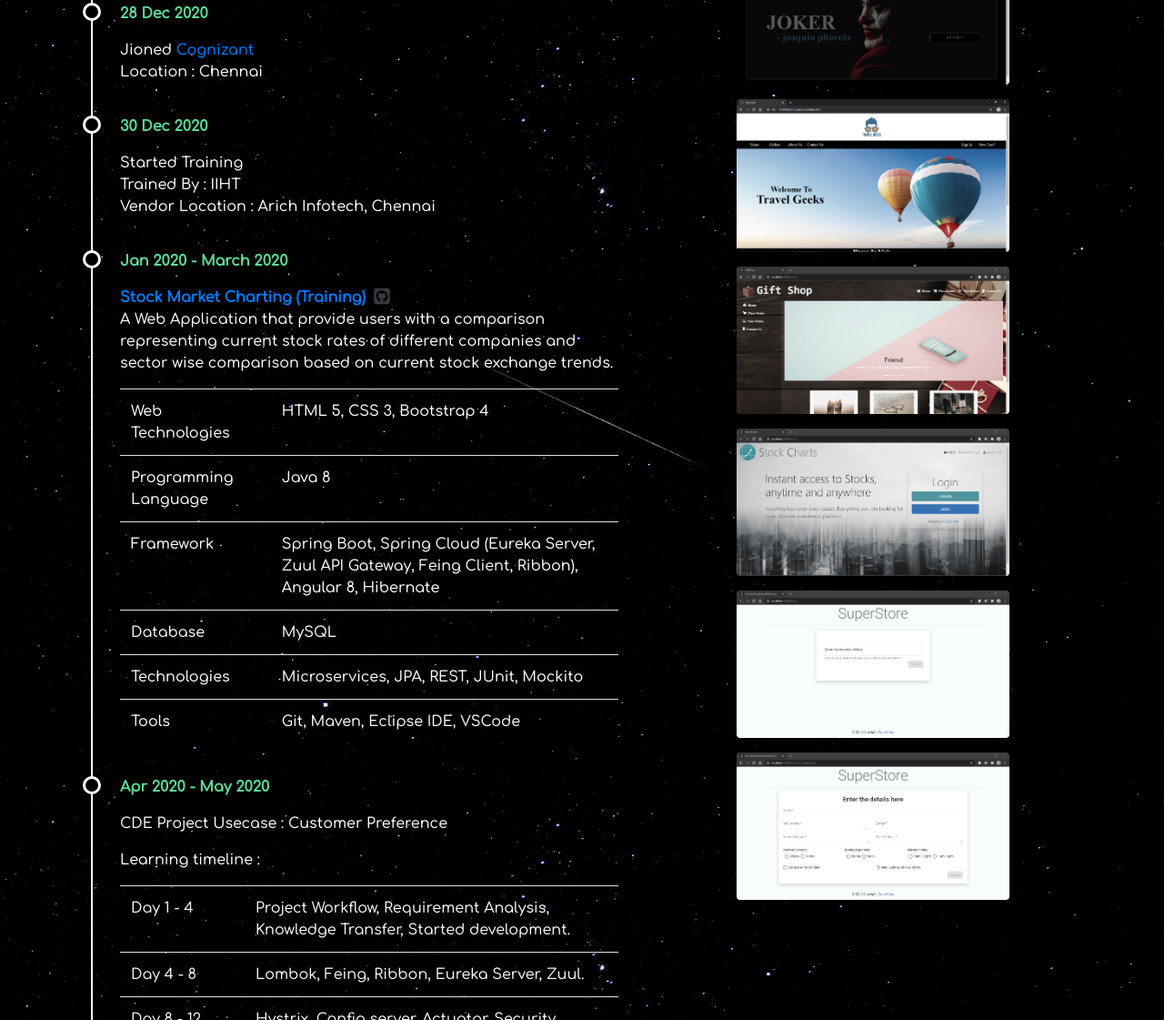
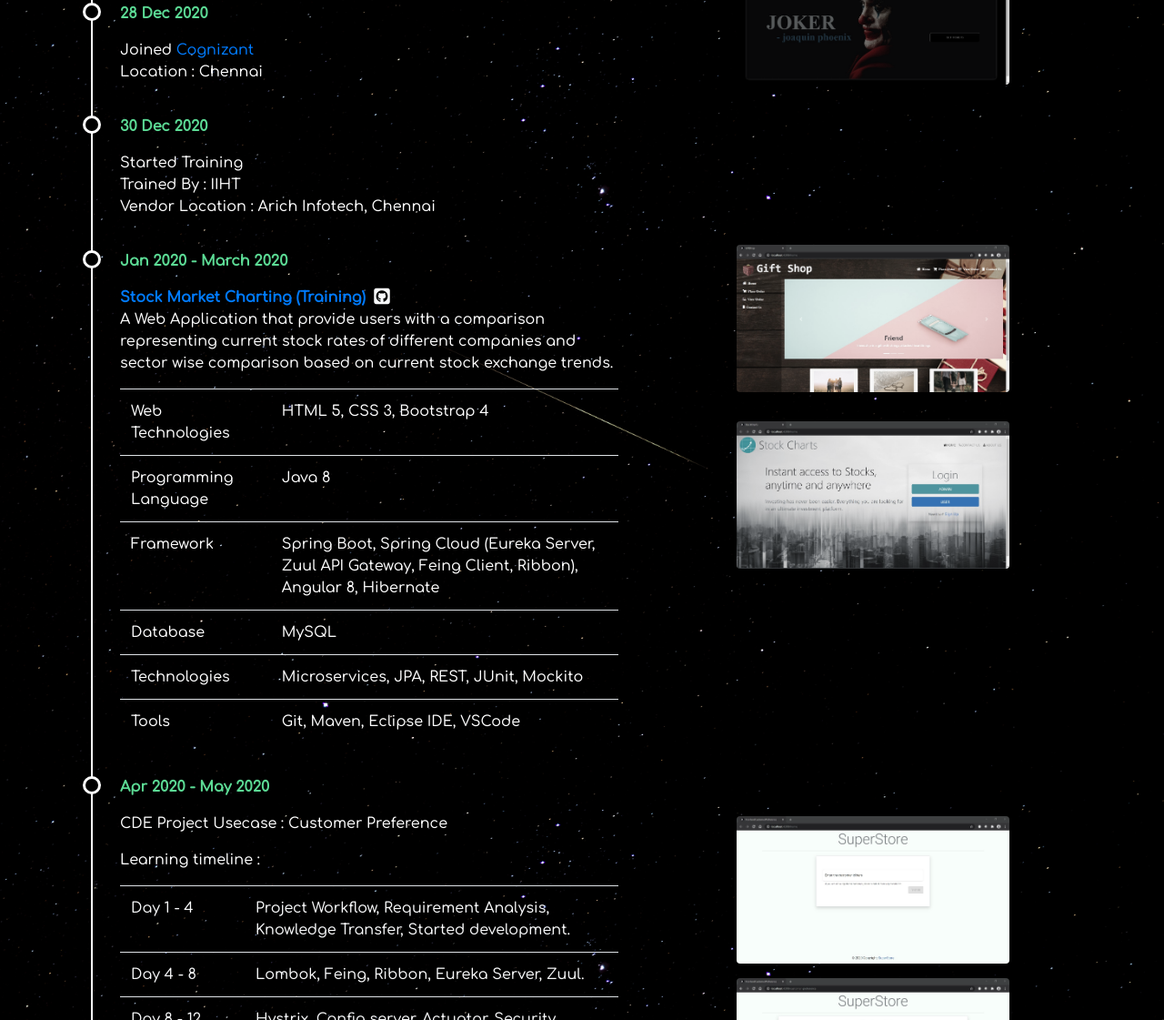
Before and after one commit to Gurudutt-S/Profile, a plain HTML site: page index.html in a window 1280 px wide. Shown: the part 1679-2800 px from the top of the page at 91% size. Drawn offline with nearby package versions, Linux system fonts and the light colour scheme.

Commit message:
9th commit

```diff
--- a/index.html
+++ b/index.html
@@ -21,13 +21,12 @@
 		crossorigin="anonymous"></script>
 </head>
 
-<body>
+<body id="div1">
 	<nav class="navbar navbar-expand-md navbar-light sticky-top">
 		<div class="collapse navbar-collapse">
 			<ul class="navbar-nav mx-auto">
 				<li class="nav-item"><a href="#div1" class="nav-link text-muted">ABOUT ME</a></li>
 				<li class="nav-item"><a href="#div2" class="nav-link text-muted"></i>EDUCATION</a></li>
-				<li class="nav-item"><a href="#div3" class="nav-link text-muted">PROJECT</a></li>
 				<li type="button" data-toggle="modal" data-target="#skill">
 					<span class="nav-link text-muted">SKILLS</span></li>
 				<li type="button" data-toggle="modal" data-target="#cde">
@@ -40,17 +39,18 @@
 		<!-- gurudutt -->
 		<div class="container">
 			<div class="jumbotron"
-				style="background-image: radial-gradient( circle farthest-corner at 10% 20%,  rgba(90,92,106,1) 0%, rgba(32,45,58,1) 81.3% );mix-blend-mode: lighten;"
-				id="div1">
+				style="background-image: linear-gradient(to right, #434343 0%, black 100%);opacity: 90%;" >
+				<!-- background: linear-gradient(to right, #232526, #414345); -->
+				<!-- background-image: radial-gradient( circle farthest-corner at 10% 20%,  rgba(90,92,106,1) 0%, rgba(32,45,58,1) 81.3% ); -->
 				<div class="d-block text-center">
 					<img src="images/Gurudutt.jpg" alt="Gurudutt" width="120px" height="140px"
 						style="border-radius: 100%; box-shadow: 0px 0px 15px 5px rgba(0, 0, 0, 0.5);">
 				</div>
 				<div class="text-center" style="position:relative;top:10px;">
-					<h1>Hi, I'm <span class="display-4 font-weight-bold">Gurudutt S</span></h1>
+					<h1>Hi, I'm <span class="display-4 font-weight-bold text-primary">Gurudutt S</span></h1>
 				</div>
 				<div class="text-center" style="position:relative;top:10px;">
-					<h3 class="">Full Stack Developer</h1>
+					<h3 class="text-success">Full Stack Developer</h1>
 				</div>
 				<div class="text-center" style="position:relative;top:20px;">
 					<p class="d-block mx-auto w-75">I'm a Full Stack Developer who is a fresher in IT industry, having
@@ -97,7 +97,7 @@
 					</div>
 
 					<!-- project -->
-					<div id="div3" class="individual">
+					<div class="individual">
 						<p class="font-weight-bold" style="color: #5cdb95;">2019</p>
 						<p>Mobile Application for State Transport</p>
 						<p>GPS System for College Bus</p>
@@ -116,7 +116,7 @@
 
 					<div class="individual">
 						<p class="font-weight-bold" style="color: #5cdb95;">28 Dec 2020</p>
-						<p>Jioned <span class="text-primary">Cognizant</span> <br>
+						<p>Joined <span class="text-primary">Cognizant</span> <br>
 							Location : Chennai</p>
 					</div>
 
@@ -132,7 +132,7 @@
 						<p><a href="https://github.com/Gurudutt-S/Stock-market-charting" target="_blank"><span
 									class="font-weight-bold text-primary">Stock Market Charting
 									(Training)</span>&nbsp;
-								<i class="fa fa-lg fa-github-square text-dark" aria-hidden="true"></i>
+								<i class="fa fa-lg fa-github-square text-light" aria-hidden="true"></i>
 							</a>
 							<br>
 							A Web Application that provide users with a comparison representing current
@@ -198,7 +198,7 @@
 						<p><a href="https://github.com/Gurudutt-S/customer-preference-management" target="_blank"><span
 									class="font-weight-bold text-primary">Customer Preference (CDE
 									Rank)</span>&nbsp;
-								<i class="fa fa-lg fa-github-square text-dark" aria-hidden="true"></i>
+								<i class="fa fa-lg fa-github-square text-light" aria-hidden="true"></i>
 							</a>
 							<br>
 							An Application for a store where the customers can register by contacting store
@@ -218,8 +218,16 @@
 						<p>CDE Rank</p>
 						<p class="text-warning">CDE Score : 66.06</p>
 					</div>
+
+					<div class="individual">
+						<p class="font-weight-bold" style="color: #5cdb95;">26 June 2020</p>
+						<p>My Profile website</p>
+					</div>
+
 				</div>
 			</div>
+
+
 			<div class="col">
 				<div class="text-center">
 					<img src="images/Screenshot (1).png" class="mb-3 rounded jocker" data-toggle="modal"
@@ -230,41 +238,40 @@
 						data-target="#img2" alt="jocker">
 				</div>
 				<div class="text-center">
-					<img src="images/Screenshot (2).png" class="mb-3  rounded jocker" data-toggle="modal"
-						data-target="#img3" alt="jocker">
+					<img src="images/gift-shop.jpg" class="mb-3  rounded gift" data-toggle="modal" data-target="#img4"
+						alt="gift">
 				</div>
 				<div class="text-center">
-					<img src="images/gift-shop.jpg" class="mb-3  rounded jocker" data-toggle="modal" data-target="#img4"
-						alt="jocker">
+					<img src="images/stock-chart1.jpg" class="mb-3  rounded stock" data-toggle="modal"
+						data-target="#img5" alt="stock">
 				</div>
 				<div class="text-center">
-					<img src="images/stock-chart1.jpg" class="mb-3  rounded jocker" data-toggle="modal"
-						data-target="#img5" alt="jocker">
+					<img src="images/customer-preference1.jpg" class="mb-3  rounded cus" data-toggle="modal"
+						data-target="#img6" alt="cus">
 				</div>
 				<div class="text-center">
-					<img src="images/customer-preference1.jpg" class="mb-3  rounded jocker" data-toggle="modal"
-						data-target="#img6" alt="jocker">
-				</div>
-				<div class="text-center">
-					<img src="images/customer-preference2.jpg" class="mb-3 rounded jocker" data-toggle="modal"
-						data-target="#img7" alt="jocker">
+					<img src="images/customer-preference2.jpg" class="mb-3 rounded cus" data-toggle="modal"
+						data-target="#img7" alt="cus">
 				</div>
 			</div>
 		</div>
+
+
 
 		<!-- skill -->
 
 		<div class="modal fade " style="background-color: rgba(0, 0, 0, 0.5);" id="skill" tabindex="-1" role="dialog"
 			aria-labelledby="skill" aria-hidden="true">
 			<div class="modal-dialog " role="document">
-				<div class="modal-content text-light" style="background-image: radial-gradient( circle farthest-corner at 10% 20%,  rgba(69,86,102,1) 0%, rgba(34,34,34,1) 90% );">
+				<div class="modal-content text-light"
+					style="background-image: radial-gradient( circle farthest-corner at 10% 20%,  rgba(69,86,102,1) 0%, rgba(34,34,34,1) 90% );">
 					<div class="modal-header">
 						<h5 class="modal-title " id="skill">Technical Skills</h5>
 						<button type="button" class="close" data-dismiss="modal" aria-label="Close">
 							<span aria-hidden="true">&times;</span>
 						</button>
 					</div>
-					<div class="modal-body" >
+					<div class="modal-body">
 						<table class="table text-light">
 							<tbody>
 								<tr>
@@ -307,7 +314,8 @@
 		<div class="modal fade" style="background-color: rgba(0, 0, 0, 0.5);" id="cde" tabindex="-1" role="dialog"
 			aria-labelledby="cdeModal" aria-hidden="true">
 			<div class="modal-dialog " role="document">
-				<div class="modal-content text-light" style="background-image: radial-gradient( circle farthest-corner at 10% 20%,  rgba(69,86,102,1) 0%, rgba(34,34,34,1) 90% );">
+				<div class="modal-content text-light"
+					style="background-image: radial-gradient( circle farthest-corner at 10% 20%,  rgba(69,86,102,1) 0%, rgba(34,34,34,1) 90% );">
 					<div class="modal-header">
 						<h5 class="modal-title" id="cdeModal">CDE Rank</h5>
 						<button type="button" class="close" data-dismiss="modal" aria-label="Close">
@@ -368,7 +376,8 @@
 							Project</small>
 					</div>
 					<div class="modal-footer">
-						<button type="button" class="btn btn-sm border-secondary text-light" data-dismiss="modal">Ok</button>
+						<button type="button" class="btn btn-sm border-secondary text-light"
+							data-dismiss="modal">Ok</button>
 					</div>
 				</div>
 			</div>
@@ -393,18 +402,6 @@
 				<div class="modal-content">
 					<div class="">
 						<img src="images/joker.jpg" alt="s1" width="700px">
-					</div>
-				</div>
-			</div>
-		</div>
-
-		<!-- img3 -->
-		<div class="modal modal-xl fade" id="img3" tabindex="-1" role="dialog" aria-labelledby="img3"
-			aria-hidden="true">
-			<div class="modal-dialog modal-dialog-centered" role="document">
-				<div class="modal-content">
-					<div class="">
-						<img src="images/Screenshot (2).png" alt="s1" width="700px">
 					</div>
 				</div>
 			</div>
--- a/style.css
+++ b/style.css
@@ -59,8 +59,35 @@ body {
     transition: 0.5s;
 }
 
-.jocker:hover {
+.jocker:hover,
+.gift:hover,
+.stock:hover,
+.cus:hover {
     transform: scale(1.2);
     transition: 0.5s;
     filter: grayscale(0%);
 }
+
+.gift {
+    position: relative;
+    top: 60rem;
+    width: 300px;
+    filter: grayscale(50%);
+    transition: 0.5s;
+}
+
+.stock {
+    position: relative;
+    top: 61rem;
+    width: 300px;
+    filter: grayscale(50%);
+    transition: 0.5s;
+}
+
+.cus {
+    position: relative;
+    top: 77rem;
+    width: 300px;
+    filter: grayscale(50%);
+    transition: 0.5s;
+}
```
